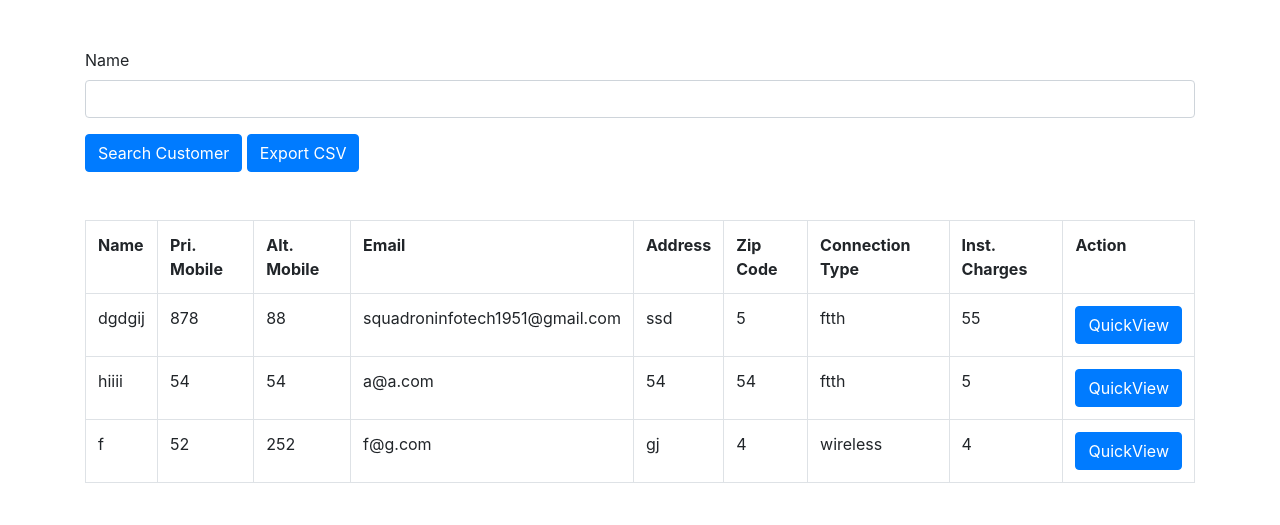
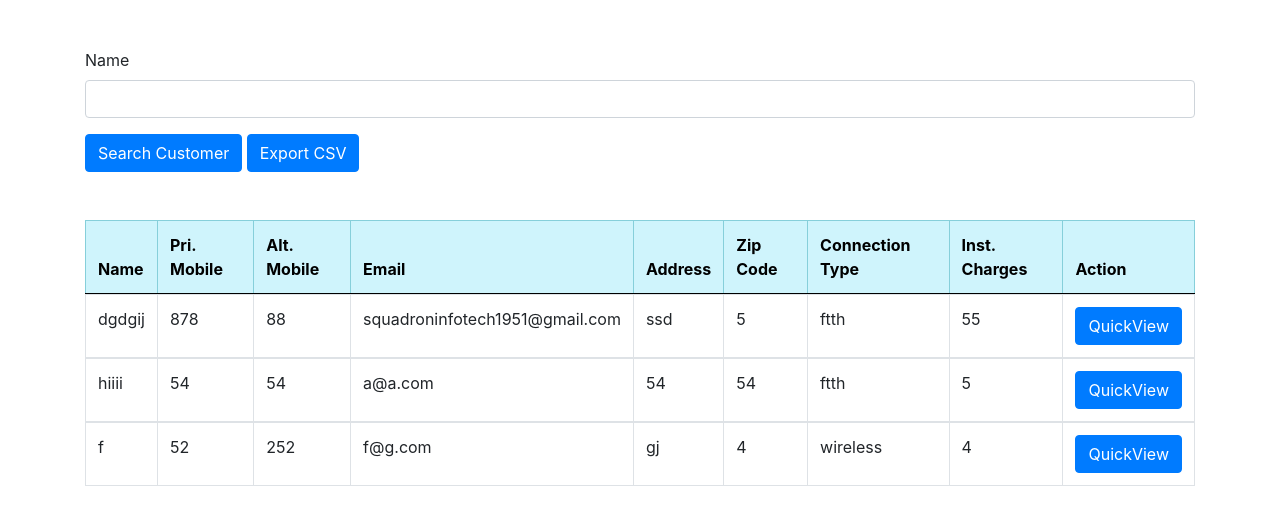
Before and after one commit to nikhilpawar9/ISP-Customer-Management, a Django app: page /customers in a window 1280 px wide. Shown: the part 56-581 px from the top of the page. Run offline with Django 3.2, Linux system fonts and the light colour scheme; data comes from the database, SQL or seed files in the repository; both versions use the stored data as it was after the commit; some libraries are stand-ins or nearby versions.

Commit message:
Solved bugs

```diff
--- a/crm/customers/templates/customers/customers_list.html
+++ b/crm/customers/templates/customers/customers_list.html
@@ -9,14 +9,17 @@
     {% csrf_token %}
     {{form|crispy}}
     <input class="btn btn-primary" type="submit" value="Search Customer" />
-<a href = "{% url 'export-csv' %}" class="btn btn-primary">Export CSV</a>
+    <a href="{% url 'export-csv' %}" class="btn btn-primary">Export CSV</a>
   </div>
 </form>
 
 {% if customer_list %}
-   <div class="container my-5">
+<div class="container my-2">
+  <div class="row">
+    <div class="col-xl">
       <table class="table table-bordered" border="1">
         <tr>
+          <thead class="table-info">
             <th>Name</th>
             <th>Pri. Mobile</th>
             <th>Alt. Mobile</th>
@@ -26,9 +29,12 @@
             <th>Connection Type</th>
             <th>Inst. Charges</th>
             <th>Action</th>
+          </thead>
+
         </tr>
 
         {% for cs in customer_list %}
+        <tbody>
           <tr>
             <td>{{cs.name}}</td>
             <td>{{cs.primary_mobile}}</td>
@@ -38,11 +44,15 @@
             <td>{{cs.zipcode}}</td>
             <td> {{cs.connection_type}}</td>
             <td>{{cs.installation_charges}}</td>
-    <td ><a href="/customers/{{cs.name}}"><button id="cus{{cs.name}}" class="btn btn-primary cart">QuickView</button></a></td>
+            <td><a href="/customers/{{cs.name}}"><button id="cus{{cs.name}}"
+                  class="btn btn-primary cart">QuickView</button></a></td>
             </element>
           </tr>
+        </tbody>
         {% endfor %}
       </table>
+    </div>
+  </div>
 
   {% else %}
   <h2>No Data</h2>
@@ -50,5 +60,6 @@
 
 </div>
 
-<script src="https://cdn.jsdelivr.net/npm/bootstrap@5.0.1/dist/js/bootstrap.bundle.min.js" integrity="sha384-gtEjrD/SeCtmISkJkNUaaKMoLD0//ElJ19smozuHV6z3Iehds+3Ulb9Bn9Plx0x4" crossorigin="anonymous"></script>
+<script src="https://cdn.jsdelivr.net/npm/bootstrap@5.0.1/dist/js/bootstrap.bundle.min.js"
+  integrity="sha384-gtEjrD/SeCtmISkJkNUaaKMoLD0//ElJ19smozuHV6z3Iehds+3Ulb9Bn9Plx0x4" crossorigin="anonymous"></script>
 {%endblock%}
--- a/crm/customers/templates/customers/navbar.html
+++ b/crm/customers/templates/customers/navbar.html
@@ -1,6 +1,6 @@
 <nav class="navbar navbar-expand-lg navbar-dark bg-dark">
   <div class="container-fluid">
-    <a class="navbar-brand" href="/">Dashboard</a>
+    <a class="navbar-brand" href="/dashboard">Dashboard</a>
     <button class="navbar-toggler" type="button" data-bs-toggle="collapse" data-bs-target="#navbarNav" aria-controls="navbarNav" aria-expanded="false" aria-label="Toggle navigation">
       <span class="navbar-toggler-icon"></span>
     </button>
--- a/crm/customers/urls.py
+++ b/crm/customers/urls.py
@@ -13,8 +13,6 @@ urlpatterns = [
     path('signin', views.signin),
     path('logout', views.logout),
     # path('signup', views.signup),
-
-
     path('sign_up', views.sign_up , name='sign_up'),
     path('dashboard', views.dashboard),
     path('signout', views.signout),
```
Also changed, not shown: crm/customers/templates/customers/customer_quickview.html (+17 -9 lines), crm/customers/templates/customers/dashboard.html (+11 -16 lines), crm/db.sqlite3. Lines whose indentation alone changed are shown as unchanged.
